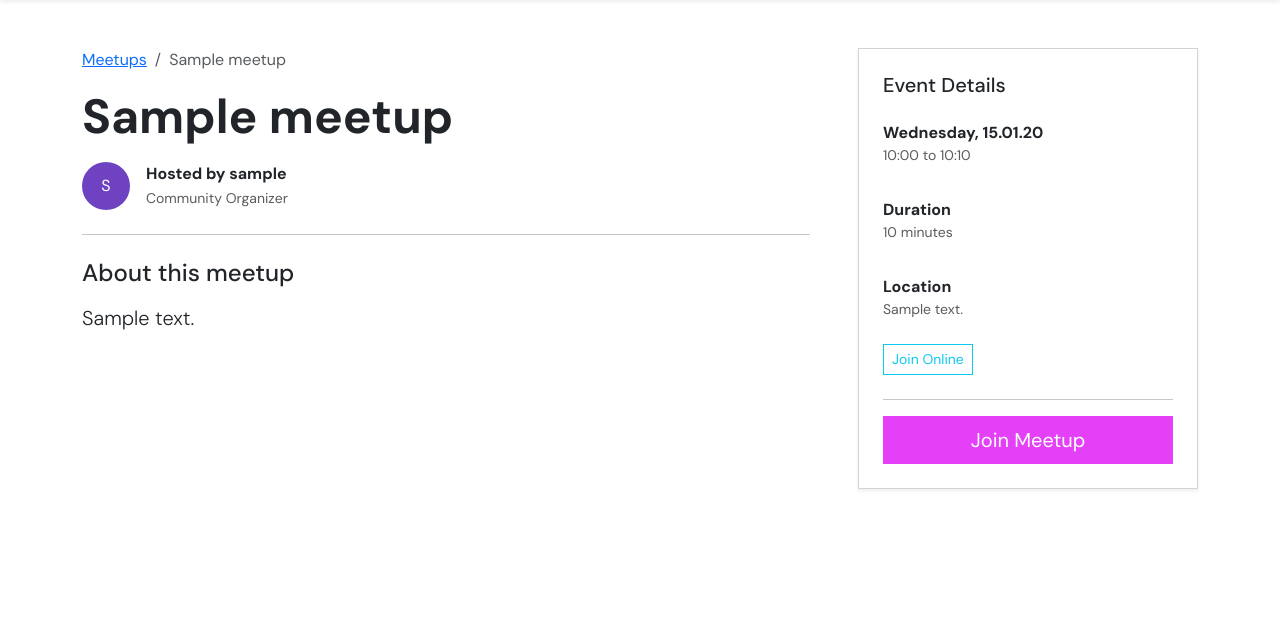
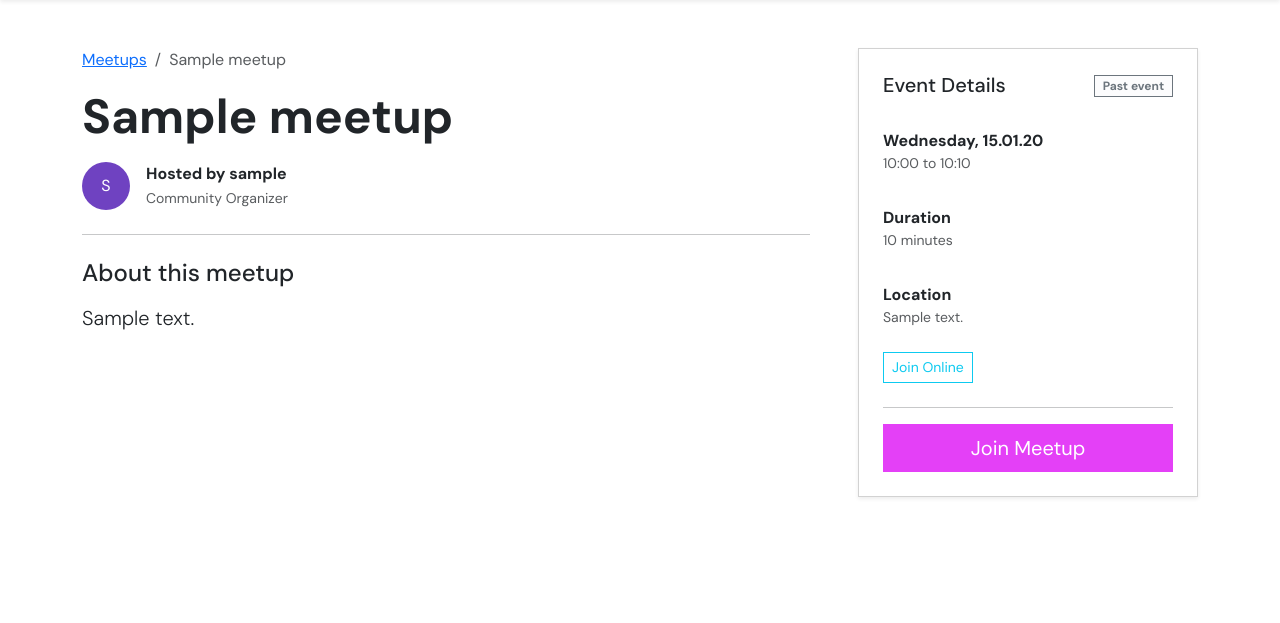
Before and after one commit to sasha-fedorov/meetmeet, a Django app: page /meetups/1/ in a window 1280 px wide. Shown: the part 56-679 px from the top of the page. Run offline with Django 5.2, Linux system fonts and the light colour scheme; tables that the repository leaves empty hold one stand-in row (values such as "Sample post"); some libraries are stand-ins or nearby versions.

Commit message:
feat: add opening status to meetup detail page

```diff
--- a/meetups/templates/meetups/meetup_detail.html
+++ b/meetups/templates/meetups/meetup_detail.html
@@ -108,7 +108,18 @@
       <div class="col-lg-4">
         <div class="card shadow-sm sticky-top event-details-sticky p-2">
           <div class="card-body">
-            <h4 class="h5 mb-4">Event Details</h4>
+            <div class="d-flex justify-content-between mb-4">
+              <h4 class="h5">Event Details</h4>
+              <div>
+                {% if meetup.is_past %}
+                  <span class="badge bg-light-subtle text-secondary border border-secondary">Past event</span>
+                {% elif meetup.is_open %}
+                  <span class="badge bg-success-soft text-success border border-success">Open Access</span>
+                {% else %}
+                  <span class="badge bg-warning-soft text-warning border border-warning">Approval Required</span>
+                {% endif %}
+              </div>
+            </div>
 
             <div class="d-flex mb-3">
               <div>
```
